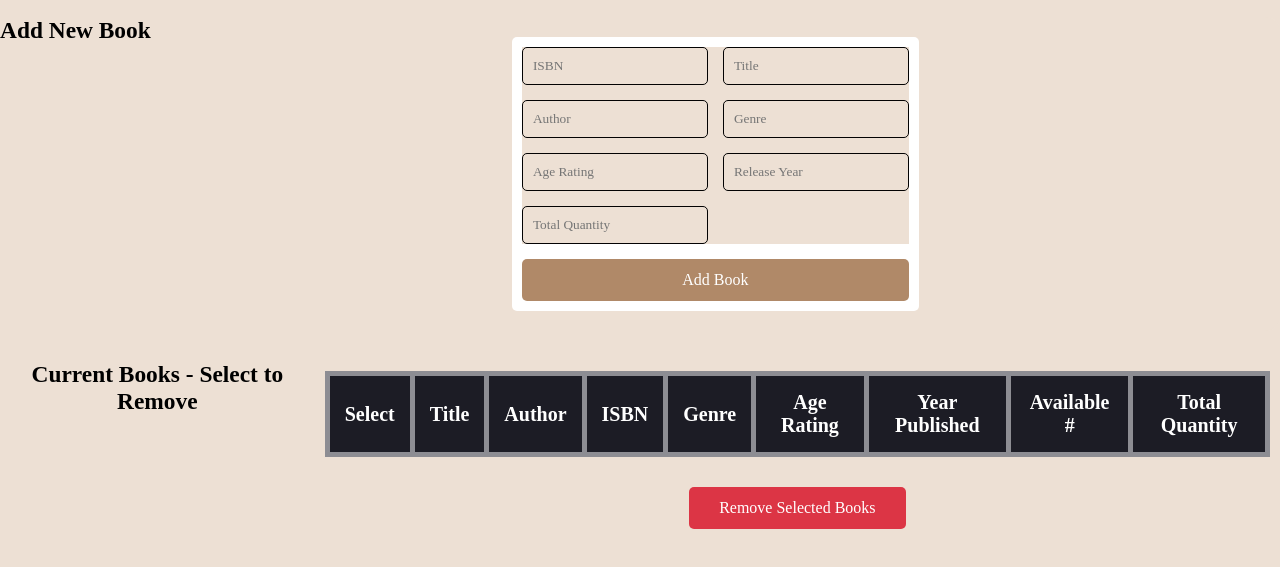
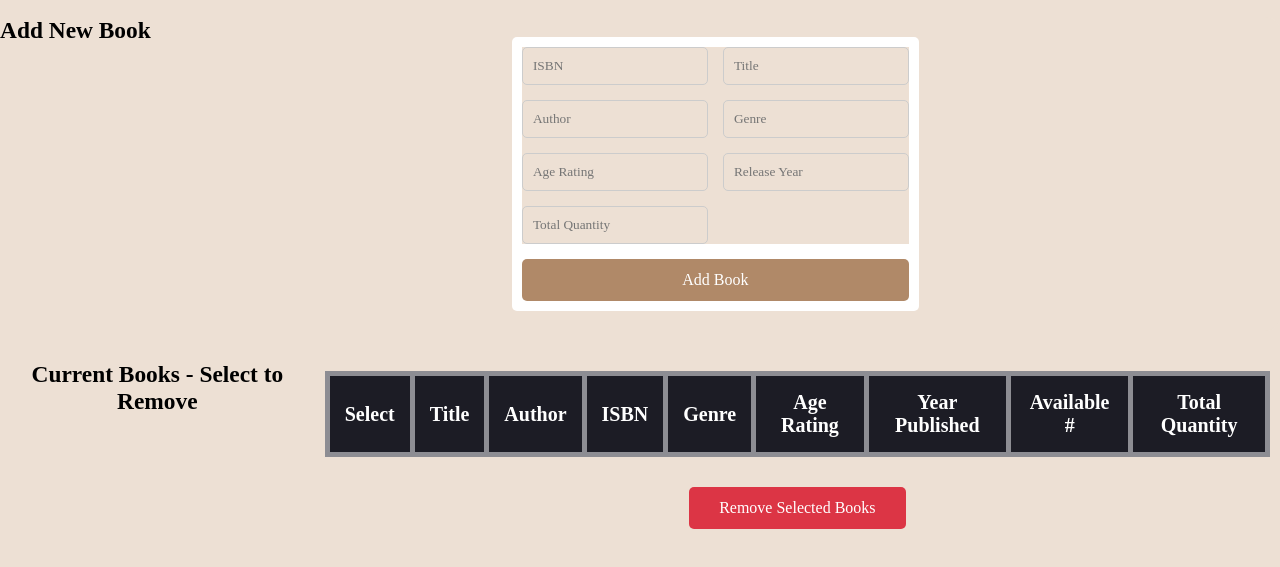
Before and after one commit to writeScience2027/412Project, a plain HTML site: page templates_static/librarian_view.html in a window 1280 px wide. Shown: the part 123-690 px from the top of the page. Drawn offline with Linux system fonts and the light colour scheme; files that its build step writes are made by us from their sources; a web font is replaced by a local one.

Commit message:
More spacing and color changes

```diff
--- a/templates_static/librarian_view.html
+++ b/templates_static/librarian_view.html
@@ -23,13 +23,13 @@
         <h3 style="text-align: center;">Add New Book</h3>
         <form action="/add_book" method="POST" style="max-width: 800px; margin: 20px auto; background: white; padding: 10px; border-radius: 5px;">
             <div style="display: grid; grid-template-columns: 1fr 1fr; gap: 15px;">
-                <input type="text" name="isbn" placeholder="ISBN" required style="padding: 10px; border: 1px solid #030202; border-radius: 5px;">
-                <input type="text" name="title" placeholder="Title" required style="padding: 10px; border: 1px solid #030202; border-radius: 5px;">
-                <input type="text" name="author" placeholder="Author" required style="padding: 10px; border: 1px solid #030202; border-radius: 5px;">
-                <input type="text" name="genre" placeholder="Genre" required style="padding: 10px; border: 1px solid #030202; border-radius: 5px;">
-                <input type="number" name="audienceAge" placeholder="Age Rating" required style="padding: 10px; border: 1px solid #030202; border-radius: 5px;">
-                <input type="number" name="releaseYear" placeholder="Release Year" required style="padding: 10px; border: 1px solid #030202; border-radius: 5px;">
-                <input type="number" name="totalQuantity" placeholder="Total Quantity" required style="padding: 10px; border: 1px solid #030202; border-radius: 5px;">
+                <input type="text" name="isbn" placeholder="ISBN" required style="padding: 10px; border: 1px solid #ccc; border-radius: 5px;">
+                <input type="text" name="title" placeholder="Title" required style="padding: 10px; border: 1px solid #ccc; border-radius: 5px;">
+                <input type="text" name="author" placeholder="Author" required style="padding: 10px; border: 1px solid #ccc; border-radius: 5px;">
+                <input type="text" name="genre" placeholder="Genre" required style="padding: 10px; border: 1px solid #ccc; border-radius: 5px;">
+                <input type="number" name="audienceAge" placeholder="Age Rating" required style="padding: 10px; border: 1px solid #ccc; border-radius: 5px;">
+                <input type="number" name="releaseYear" placeholder="Release Year" required style="padding: 10px; border: 1px solid #ccc; border-radius: 5px;">
+                <input type="number" name="totalQuantity" placeholder="Total Quantity" required style="padding: 10px; border: 1px solid #ccc; border-radius: 5px;">
             </div>
             <button type="submit" style="margin-top: 15px; width: 100%; padding: 12px; background-color: #b08968; color: white; border: none; border-radius: 5px; cursor: pointer; font-size: 16px;">Add Book</button>
         </form>
```
Also changed, not shown: templates_static/librarian_profile.html (+1 -1 lines).
